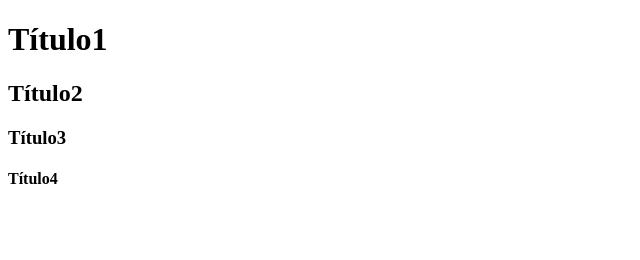
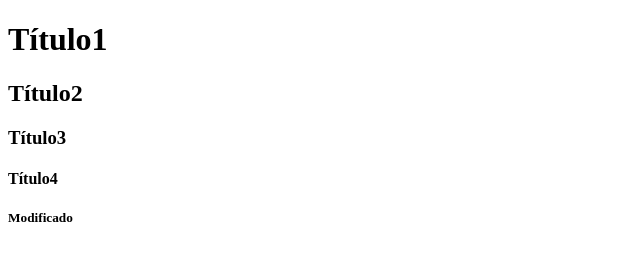
Before and after one commit to ainhoarm19/git-hello-world, a plain HTML site: page index.html in a window 1280 px wide. Shown: the full height of the page, 0-640 px from the left. Drawn offline with Linux system fonts and the light colour scheme.

Commit message:
se modifico index de nuevo

```diff
--- a/index.html
+++ b/index.html
@@ -10,5 +10,6 @@
     <h2>Título2</h2>
     <h3>Título3</h3>
     <h4>Título4</h4>
+    <h5>Modificado</h5>
 </body>
 </html>
```
